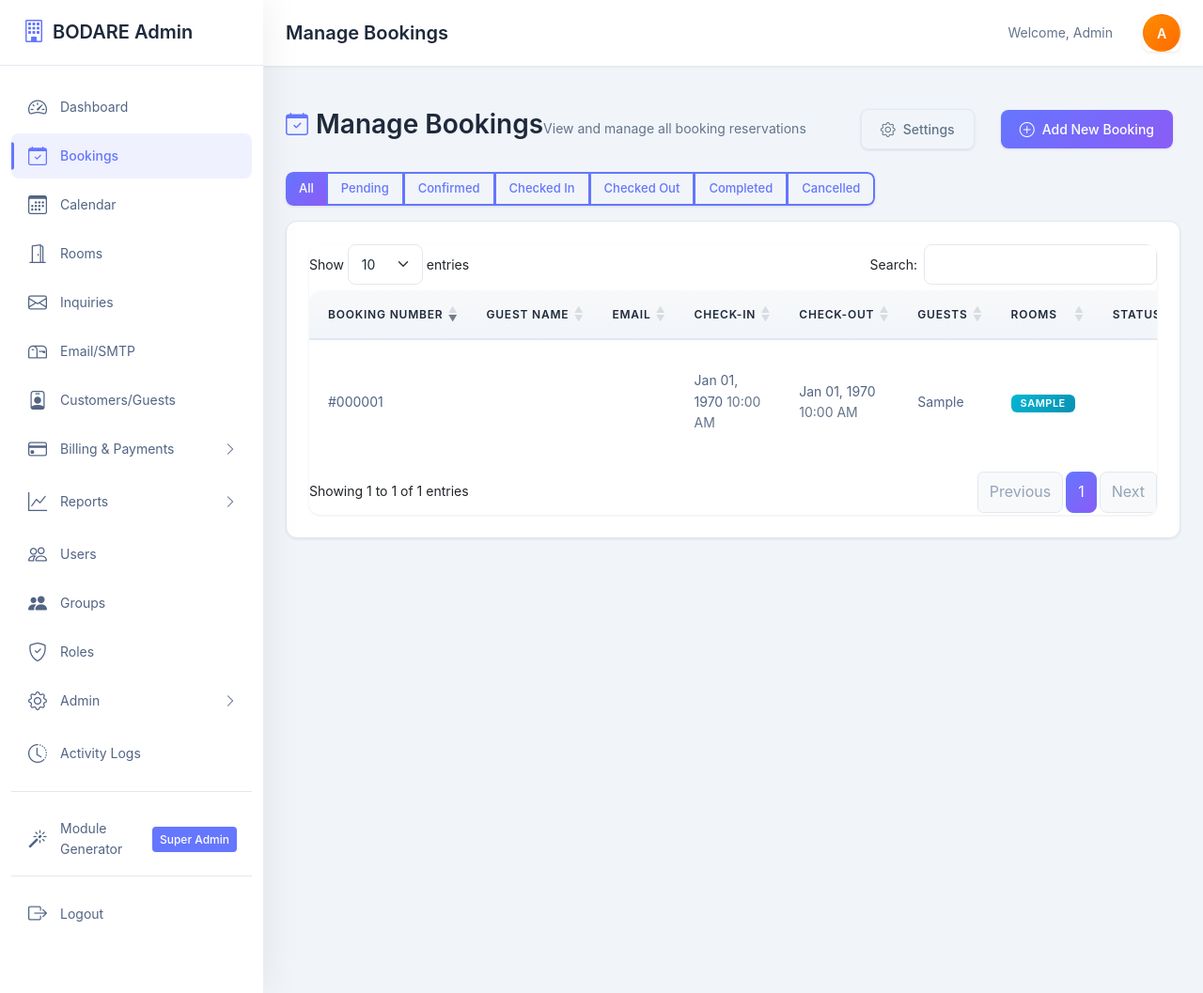
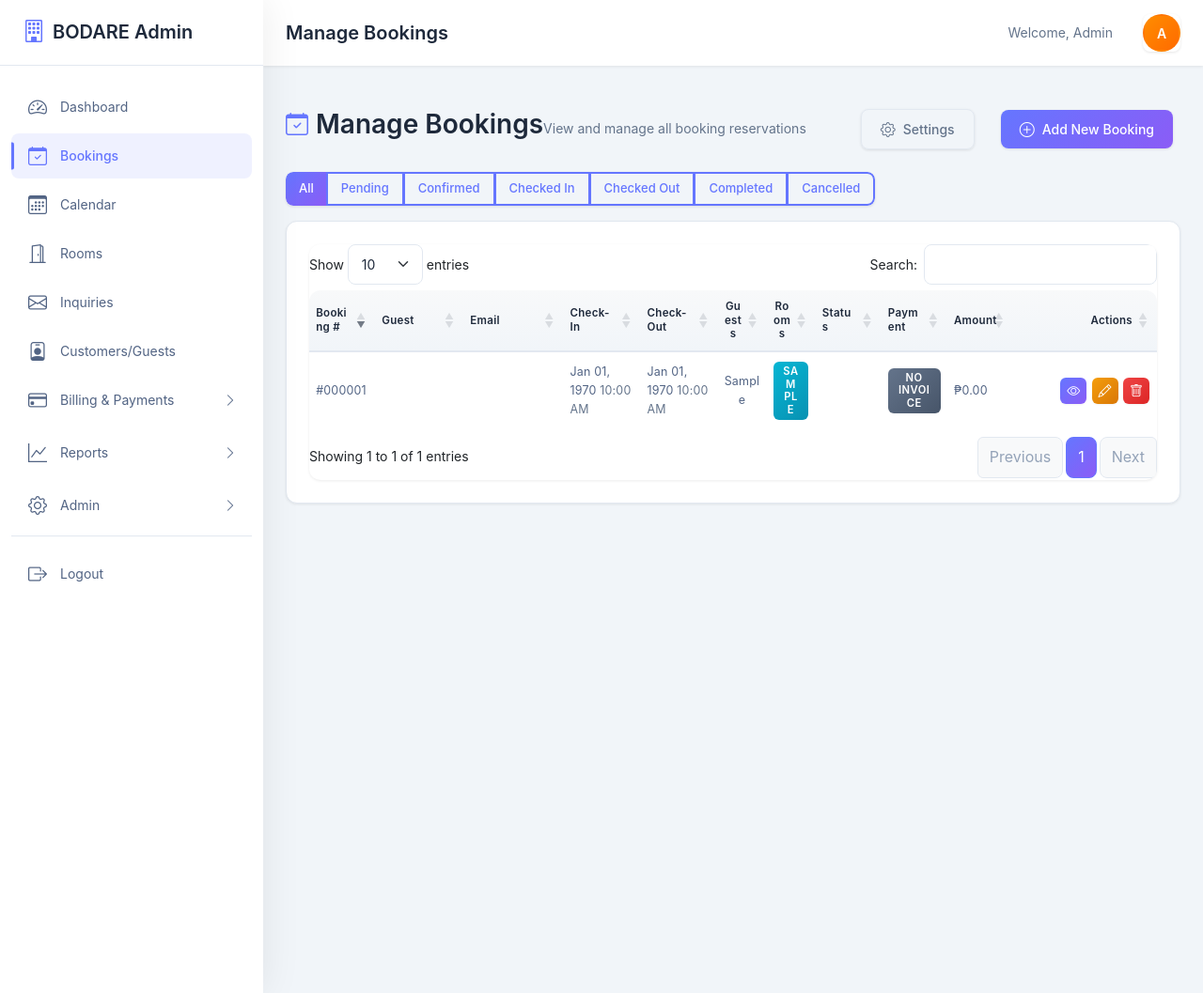
Before and after one commit to messenger1976/bodarepensionhouse, a CodeIgniter app: page /bodarepensionhouse/index.php/admin/bookings/index in a window 1280 px wide. Shown: the whole page at 94% size. Run offline with CodeIgniter, Linux system fonts and the light colour scheme; the visitor is signed in with stand-in values (Sample User, id 1); tables that the repository leaves empty or names only in its code hold one stand-in row (values such as "Sample post"); data that the repository does not hold is empty; some libraries are stand-ins or nearby versions.

Commit message:
Refactor bookings table layout and enhance DataTables integration
Updated the bookings table in the admin view to improve layout and responsiveness, including renaming column headers for clarity. Enhanced DataTables initialization to support dynamic width adjustments based on table class. Added new CSS styles for better mobile compatibility and fixed column widths, ensuring a more user-friendly experience when managing bookings.

```diff
--- a/admin/application/views/admin/bookings/index.php
+++ b/admin/application/views/admin/bookings/index.php
@@ -55,12 +55,12 @@
 
     <div class="card card-bordered mob-desktop-table">
         <div class="card-inner">
-            <div class="table-responsive">
-        <table class="table table-hover">
+            <div class="table-responsive bookings-table-wrap">
+        <table class="table table-hover dt-fit-width" id="bookingsTable" style="width:100%">
             <thead>
                 <tr>
-                    <th>Booking Number</th>
-                    <th>Guest Name</th>
+                    <th>Booking #</th>
+                    <th>Guest</th>
                     <th>Email</th>
                     <th>Check-In</th>
                     <th>Check-Out</th>
--- a/admin/application/views/admin/layout/footer.php
+++ b/admin/application/views/admin/layout/footer.php
@@ -298,10 +298,12 @@
 
                     // Initialize DataTables with error handling
                     try {
+                        const fitWidth = $table.hasClass('dt-fit-width');
                         $table.DataTable({
                             pageLength: 10,
                             lengthMenu: [[10, 25, 50, 100, -1], [10, 25, 50, 100, "All"]],
                             order: [[defaultSortColumn, 'desc']],
+                            autoWidth: !fitWidth,
                             language: {
                                 search: "Search:",
                                 lengthMenu: "Show _MENU_ entries",
@@ -316,7 +318,8 @@
                                 },
                                 emptyTable: "No data available in table"
                             },
-                            responsive: true,
+                            responsive: !fitWidth,
+                            scrollX: false,
                             dom: '<"row"<"col-sm-12 col-md-6"l><"col-sm-12 col-md-6"f>>rt<"row"<"col-sm-12 col-md-5"i><"col-sm-12 col-md-7"p>>',
                             drawCallback: function() {
                                 // Re-initialize Bootstrap tooltips after table redraw
--- a/admin/application/views/admin/layout/header.php
+++ b/admin/application/views/admin/layout/header.php
@@ -3437,16 +3437,6 @@ if (!function_exists('base_url') && isset($this) && is_object($this) && method_e
                     <span class="nk-menu-icon"><i class="bi bi-envelope"></i></span>
                     <span class="nk-menu-text">Inquiries</span>
                     <span id="inquiry-menu-badge" class="nk-menu-badge" <?php echo $inquiry_badge_count > 0 ? '' : 'style="display:none;"'; ?>><?php echo $inquiry_badge_count > 0 ? (int) $inquiry_badge_count : ''; ?></span>
-                </a>
-            </div>
-            <?php endif; ?>
-
-            <!-- Email/SMTP Settings -->
-            <?php if ($admin_id && $this->Admin_model->has_permission($admin_id, 'manage_email_settings')): ?>
-            <div class="nk-menu-item">
-                <a href="<?php echo base_url('email_settings'); ?>" class="nk-menu-link <?php echo strpos($current_uri, 'email_settings') !== false ? 'active' : ''; ?>">
-                    <span class="nk-menu-icon"><i class="bi bi-mailbox"></i></span>
-                    <span class="nk-menu-text">Email/SMTP</span>
                 </a>
             </div>
             <?php endif; ?>
@@ -3543,46 +3533,30 @@ if (!function_exists('base_url') && isset($this) && is_object($this) && method_e
             </div>
             <?php endif; ?>
 
-            <!-- Users -->
-            <?php if ($admin_id && ($this->Admin_model->has_permission($admin_id, 'view_users') || $this->Admin_model->has_permission($admin_id, 'manage_users'))): ?>
-            <div class="nk-menu-item">
-                <a href="<?php echo base_url('users'); ?>" class="nk-menu-link <?php echo strpos($current_uri, 'users') !== false ? 'active' : ''; ?>">
-                    <span class="nk-menu-icon"><i class="bi bi-people"></i></span>
-                    <span class="nk-menu-text">Users</span>
-                </a>
-            </div>
-            <?php endif; ?>
-
-            <!-- Groups -->
-            <?php if ($admin_id && $this->Admin_model->has_permission($admin_id, 'manage_groups')): ?>
-            <div class="nk-menu-item">
-                <a href="<?php echo base_url('groups'); ?>" class="nk-menu-link <?php echo strpos($current_uri, 'groups') !== false ? 'active' : ''; ?>">
-                    <span class="nk-menu-icon"><i class="bi bi-people-fill"></i></span>
-                    <span class="nk-menu-text">Groups</span>
-                </a>
-            </div>
-            <?php endif; ?>
-
-            <!-- Roles -->
-            <?php if ($admin_id && $this->Admin_model->has_permission($admin_id, 'manage_roles')): ?>
-            <div class="nk-menu-item">
-                <a href="<?php echo base_url('roles'); ?>" class="nk-menu-link <?php echo strpos($current_uri, 'roles') !== false ? 'active' : ''; ?>">
-                    <span class="nk-menu-icon"><i class="bi bi-shield-check"></i></span>
-                    <span class="nk-menu-text">Roles</span>
-                </a>
-            </div>
-            <?php endif; ?>
-
             <!-- Admin tools -->
             <?php
             $has_admin_menu = $is_super_admin || ($admin_id && (
+                $this->Admin_model->has_permission($admin_id, 'view_users') ||
+                $this->Admin_model->has_permission($admin_id, 'manage_users') ||
+                $this->Admin_model->has_permission($admin_id, 'manage_groups') ||
+                $this->Admin_model->has_permission($admin_id, 'manage_roles') ||
+                $this->Admin_model->has_permission($admin_id, 'view_activity_logs') ||
+                $this->Admin_model->has_permission($admin_id, 'manage_email_settings') ||
                 $this->Admin_model->has_permission($admin_id, 'view_database_backup') ||
                 $this->Admin_model->has_permission($admin_id, 'create_database_backup') ||
                 $this->Admin_model->has_permission($admin_id, 'upload_database_backup') ||
                 $this->Admin_model->has_permission($admin_id, 'delete_database_backup') ||
                 $this->Admin_model->has_permission($admin_id, 'restore_database_backup')
             ));
-            $is_admin_menu_active = strpos($current_uri, 'database_backup') !== false;
+            $is_admin_menu_active = (
+                strpos($current_uri, 'users') !== false ||
+                strpos($current_uri, 'groups') !== false ||
+                strpos($current_uri, 'roles') !== false ||
+                strpos($current_uri, 'activity_logs') !== false ||
+                strpos($current_uri, 'email_settings') !== false ||
+                strpos($current_uri, 'database_backup') !== false ||
+                strpos($current_uri, 'module_generator') !== false
+            );
             ?>
             <?php if ($has_admin_menu): ?>
             <div class="nk-menu-item has-submenu <?php echo $is_admin_menu_active ? 'active' : ''; ?>">
@@ -3592,6 +3566,41 @@ if (!function_exists('base_url') && isset($this) && is_object($this) && method_e
                     <span class="nk-menu-toggle"><i class="bi bi-chevron-right"></i></span>
                 </a>
                 <div class="nk-menu-sub">
+                    <?php if ($admin_id && ($this->Admin_model->has_permission($admin_id, 'view_users') || $this->Admin_model->has_permission($admin_id, 'manage_users'))): ?>
+                    <div class="nk-menu-sub-item">
+                        <a href="<?php echo base_url('users'); ?>" class="nk-menu-sub-link <?php echo strpos($current_uri, 'users') !== false ? 'active' : ''; ?>">
+                            <i class="bi bi-people me-2"></i> Users
+                        </a>
+                    </div>
+                    <?php endif; ?>
+                    <?php if ($admin_id && $this->Admin_model->has_permission($admin_id, 'manage_groups')): ?>
+                    <div class="nk-menu-sub-item">
+                        <a href="<?php echo base_url('groups'); ?>" class="nk-menu-sub-link <?php echo strpos($current_uri, 'groups') !== false ? 'active' : ''; ?>">
+                            <i class="bi bi-people-fill me-2"></i> Groups
+                        </a>
+                    </div>
+                    <?php endif; ?>
+                    <?php if ($admin_id && $this->Admin_model->has_permission($admin_id, 'manage_roles')): ?>
+                    <div class="nk-menu-sub-item">
+                        <a href="<?php echo base_url('roles'); ?>" class="nk-menu-sub-link <?php echo strpos($current_uri, 'roles') !== false ? 'active' : ''; ?>">
+                            <i class="bi bi-shield-check me-2"></i> Roles
+                        </a>
+                    </div>
+                    <?php endif; ?>
+                    <?php if ($is_super_admin || ($admin_id && $this->Admin_model->has_permission($admin_id, 'view_activity_logs'))): ?>
+                    <div class="nk-menu-sub-item">
+                        <a href="<?php echo base_url('activity_logs'); ?>" class="nk-menu-sub-link <?php echo strpos($current_uri, 'activity_logs') !== false ? 'active' : ''; ?>">
+                            <i class="bi bi-clock-history me-2"></i> Activity Logs
+                        </a>
+                    </div>
+                    <?php endif; ?>
+                    <?php if ($admin_id && $this->Admin_model->has_permission($admin_id, 'manage_email_settings')): ?>
+                    <div class="nk-menu-sub-item">
+                        <a href="<?php echo base_url('email_settings'); ?>" class="nk-menu-sub-link <?php echo strpos($current_uri, 'email_settings') !== false ? 'active' : ''; ?>">
+                            <i class="bi bi-mailbox me-2"></i> Email/SMTP
+                        </a>
+                    </div>
+                    <?php endif; ?>
                     <?php if ($is_super_admin || $this->Admin_model->has_permission($admin_id, 'view_database_backup')): ?>
                     <div class="nk-menu-sub-item">
                         <a href="<?php echo base_url('database_backup'); ?>" class="nk-menu-sub-link <?php echo strpos($current_uri, 'database_backup') !== false ? 'active' : ''; ?>">
@@ -3599,28 +3608,14 @@ if (!function_exists('base_url') && isset($this) && is_object($this) && method_e
                         </a>
                     </div>
                     <?php endif; ?>
+                    <?php if ($is_super_admin): ?>
+                    <div class="nk-menu-sub-item">
+                        <a href="<?php echo base_url('module_generator'); ?>" class="nk-menu-sub-link <?php echo strpos($current_uri, 'module_generator') !== false ? 'active' : ''; ?>">
+                            <i class="bi bi-magic me-2"></i> Module Generator
+                        </a>
+                    </div>
+                    <?php endif; ?>
                 </div>
-            </div>
-            <?php endif; ?>
-
-            <!-- Activity Logs -->
-            <?php if ($is_super_admin || ($admin_id && $this->Admin_model->has_permission($admin_id, 'view_activity_logs'))): ?>
-            <div class="nk-menu-item">
-                <a href="<?php echo base_url('activity_logs'); ?>" class="nk-menu-link <?php echo strpos($current_uri, 'activity_logs') !== false ? 'active' : ''; ?>">
-                    <span class="nk-menu-icon"><i class="bi bi-clock-history"></i></span>
-                    <span class="nk-menu-text">Activity Logs</span>
-                </a>
-            </div>
-            <?php endif; ?>
-
-            <!-- Module Generator - super admin only -->
-            <?php if ($is_super_admin): ?>
-            <div class="nk-menu-item" style="margin-top: 1rem; padding-top: 1rem; border-top: 1px solid #e2e8f0;">
-                <a href="<?php echo base_url('module_generator'); ?>" class="nk-menu-link <?php echo strpos($current_uri, 'module_generator') !== false ? 'active' : ''; ?>">
-                    <span class="nk-menu-icon"><i class="bi bi-magic"></i></span>
-                    <span class="nk-menu-text">Module Generator</span>
-                    <span class="nk-menu-badge">Super Admin</span>
-                </a>
             </div>
             <?php endif; ?>
 
--- a/admin/assets/css/admin-mobile.css
+++ b/admin/assets/css/admin-mobile.css
@@ -707,6 +707,86 @@
     .sidebar-overlay {
         display: none !important;
     }
+
+    /* Bookings (and other dt-fit-width tables): fit all columns to page width */
+    .bookings-table-wrap,
+    .mob-desktop-table .table-responsive.bookings-table-wrap {
+        overflow-x: hidden;
+        max-width: 100%;
+    }
+
+    .dataTables_wrapper:has(.dt-fit-width) {
+        width: 100%;
+        max-width: 100%;
+    }
+
+    table.dt-fit-width,
+    .dataTables_wrapper table.dt-fit-width {
+        width: 100% !important;
+        max-width: 100%;
+        table-layout: fixed;
+    }
+
+    table.dt-fit-width thead th,
+    table.dt-fit-width tbody td {
+        white-space: normal;
+        word-break: break-word;
+        overflow-wrap: anywhere;
+        vertical-align: middle;
+        padding: 0.65rem 0.45rem;
+        font-size: 0.78rem;
+        letter-spacing: 0.2px;
+    }
+
+    table.dt-fit-width thead th {
+        text-transform: none;
+        font-size: 0.72rem;
+        letter-spacing: 0.3px;
+        line-height: 1.25;
+    }
+
+    /* Compact numeric / badge columns */
+    table.dt-fit-width thead th:nth-child(1),
+    table.dt-fit-width tbody td:nth-child(1) { width: 8%; }
+    table.dt-fit-width thead th:nth-child(2),
+    table.dt-fit-width tbody td:nth-child(2) { width: 12%; }
+    table.dt-fit-width thead th:nth-child(3),
+    table.dt-fit-width tbody td:nth-child(3) { width: 14%; }
+    table.dt-fit-width thead th:nth-child(4),
+    table.dt-fit-width tbody td:nth-child(4),
+    table.dt-fit-width thead th:nth-child(5),
+    table.dt-fit-width tbody td:nth-child(5) { width: 10%; }
+    table.dt-fit-width thead th:nth-child(6),
+    table.dt-fit-width tbody td:nth-child(6),
+    table.dt-fit-width thead th:nth-child(7),
+    table.dt-fit-width tbody td:nth-child(7) { width: 5%; text-align: center; }
+    table.dt-fit-width thead th:nth-child(8),
+    table.dt-fit-width tbody td:nth-child(8),
+    table.dt-fit-width thead th:nth-child(9),
+    table.dt-fit-width tbody td:nth-child(9) { width: 8%; }
+    table.dt-fit-width thead th:nth-child(10),
+    table.dt-fit-width tbody td:nth-child(10) { width: 8%; white-space: nowrap; }
+    table.dt-fit-width thead th:nth-child(11),
+    table.dt-fit-width tbody td:nth-child(11) {
+        width: 7.5rem;
+        white-space: nowrap;
+        text-align: right;
+    }
+
+    table.dt-fit-width .btn-sm {
+        margin: 0 0.05rem;
+        padding: 0.3rem;
+        min-width: 28px;
+        width: 28px;
+        height: 28px;
+    }
+
+    table.dt-fit-width .badge {
+        white-space: normal;
+        text-align: center;
+        line-height: 1.2;
+        font-size: 0.7rem;
+    }
 }
 
 /* Extra-small phones */
```
